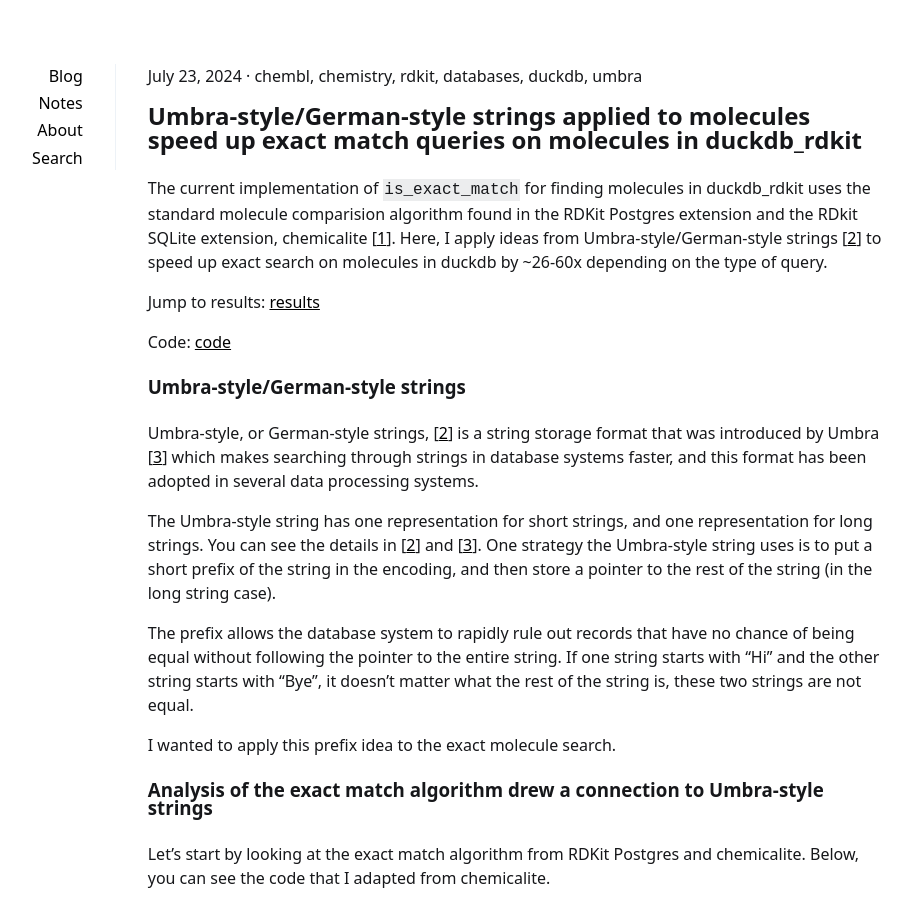
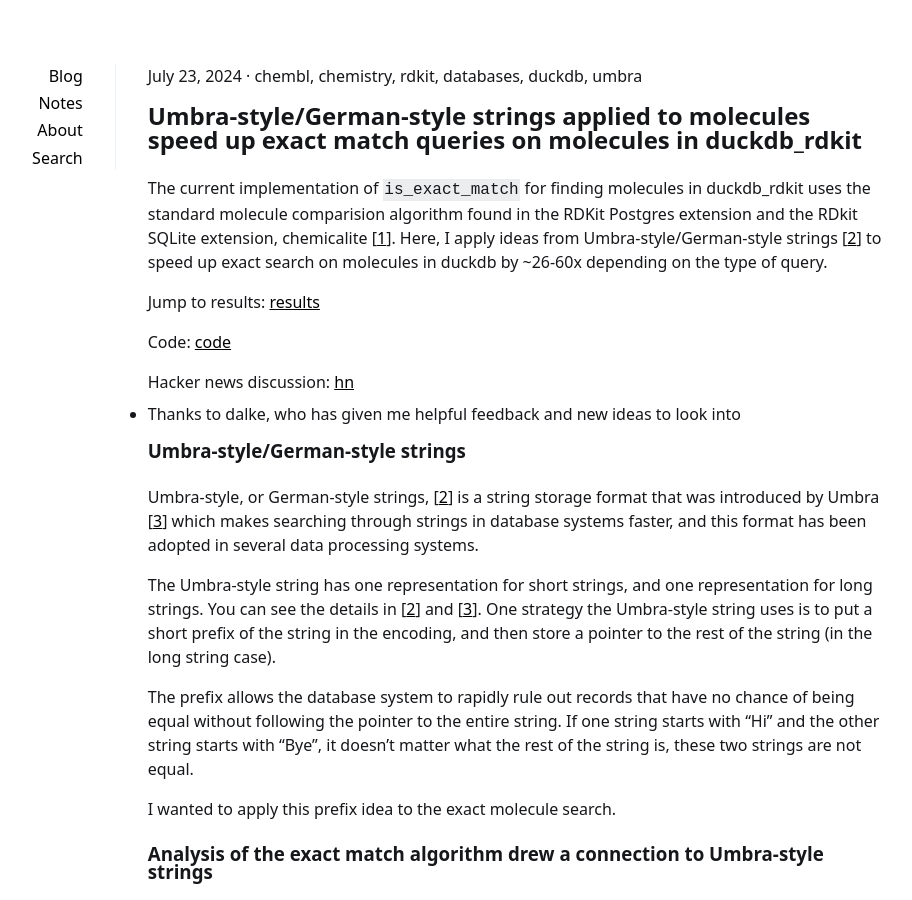
Before and after one commit to bodowd/bodowd.github.io, a Jekyll site: the page built from _posts/2024-07-23-umbra-style-molecules.md, in a window 1280 px wide and 900 px high. Shown: the whole window, without its empty margins (205-1117 px from the left). Built offline with Jekyll 4.4.1, drawn with Linux system fonts in a browser that asks for light colours.

Commit message:
update with hn link

```diff
--- a/_posts/2024-07-23-umbra-style-molecules.md
+++ b/_posts/2024-07-23-umbra-style-molecules.md
@@ -15,6 +15,10 @@ exact search on molecules in duckdb by ~26-60x depending on the type of query.
 Jump to results: [results](#results)
 
 Code: [code]
+
+Hacker news discussion: [hn]
+
+- Thanks to dalke, who has given me helpful feedback and new ideas to look into
 
 ### Umbra-style/German-style strings
 
@@ -467,3 +471,4 @@ Speedup is calculated by `standard method (s) / Umbra-mol (s)`
 [4]: https://github.com/bodowd/duckdb_rdkit/tree/umbra-style-mol
 [results]: https://github.com/bodowd/umbra-style-molecules
 [code]: https://github.com/bodowd/duckdb_rdkit/tree/umbra-style-mol
+[hn]: https://news.ycombinator.com/item?id=41061014
```
